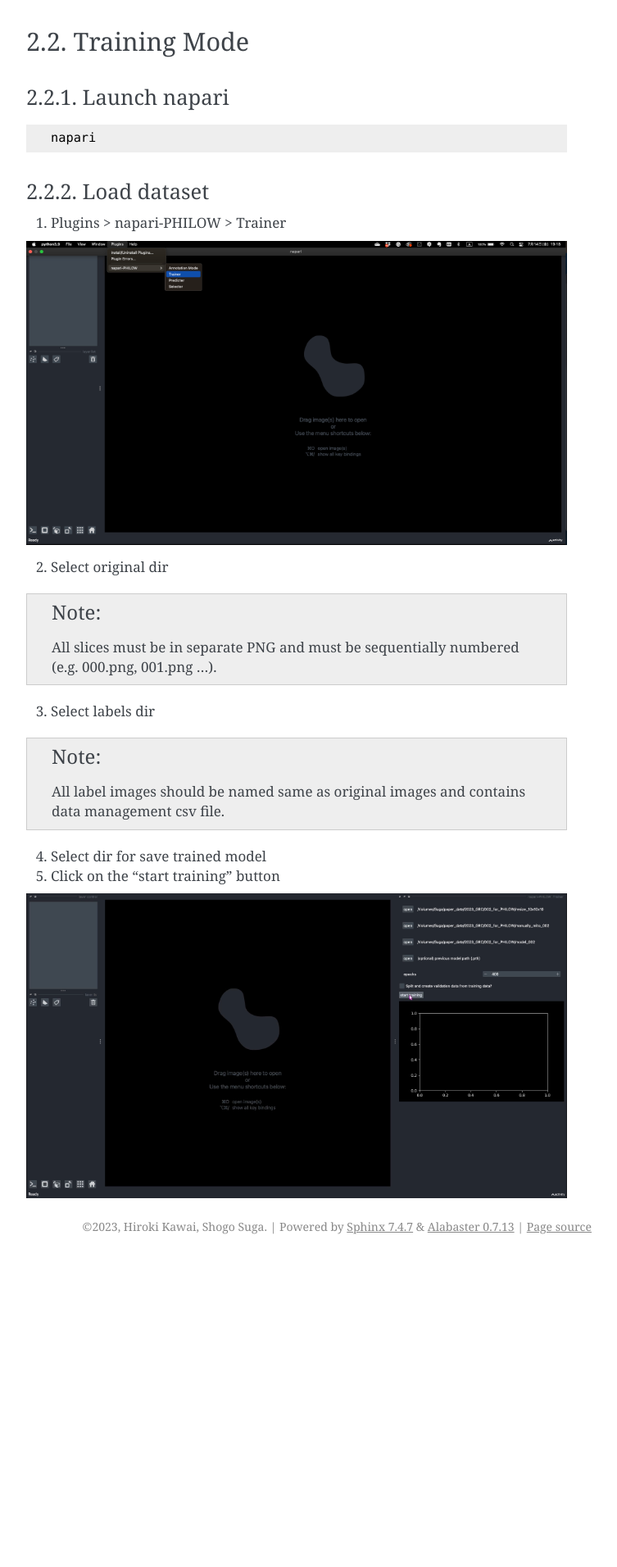
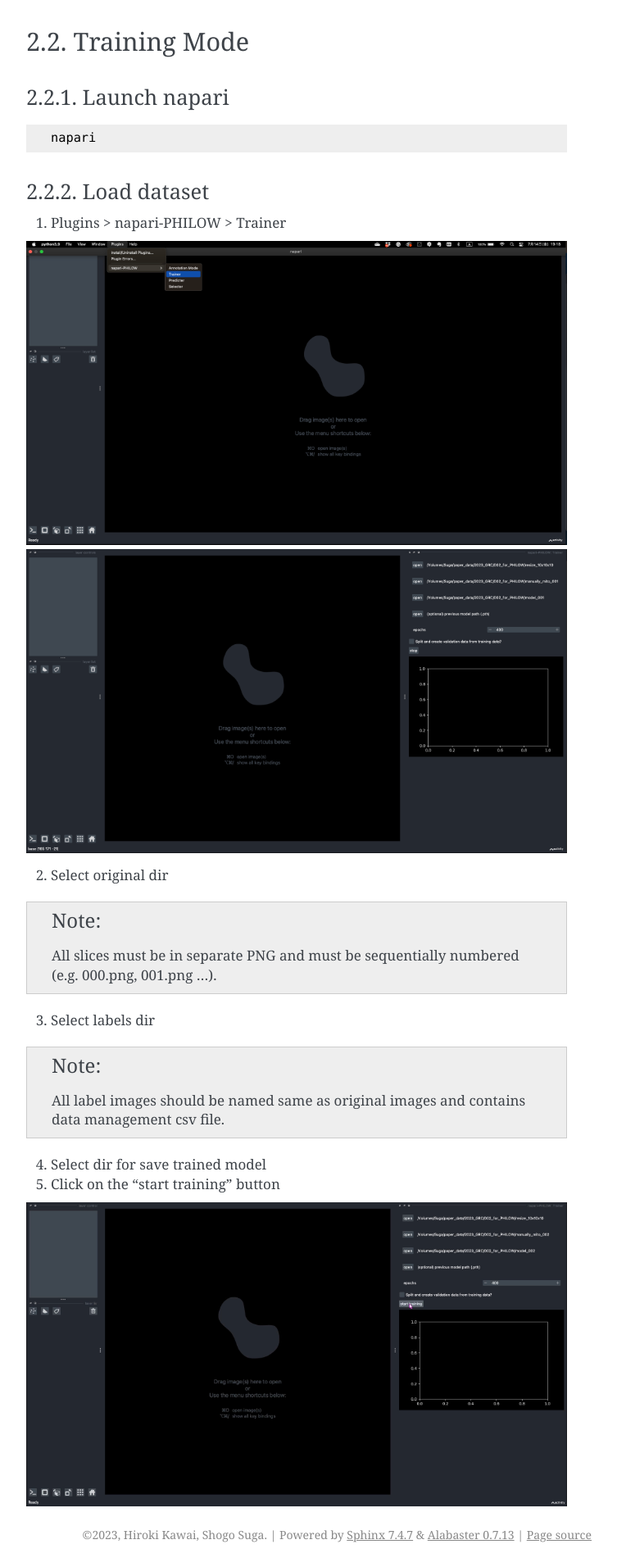
Before and after one commit to neurobiology-ut/PHILOW, a Sphinx documentation site: the page built from docs/usage.rst, in a window 1280 px wide. Shown: the part 2299-4211 px from the top of the page at 82% size, without its empty margins (388-1141 px from the left). Built offline with Sphinx 7.4.7, drawn with Linux system fonts in a browser that asks for light colours; before the commit the page ends 3835 px from its top, so only the background shows below that.

Commit message:
mod: readthedocs

```diff
--- a/docs/usage.rst
+++ b/docs/usage.rst
@@ -79,6 +79,8 @@ Load dataset
 
 .. image:: images/image_003.jpeg
 
+.. image:: images/image_004.jpeg
+
 2. Select original dir
 
 .. note::
```
